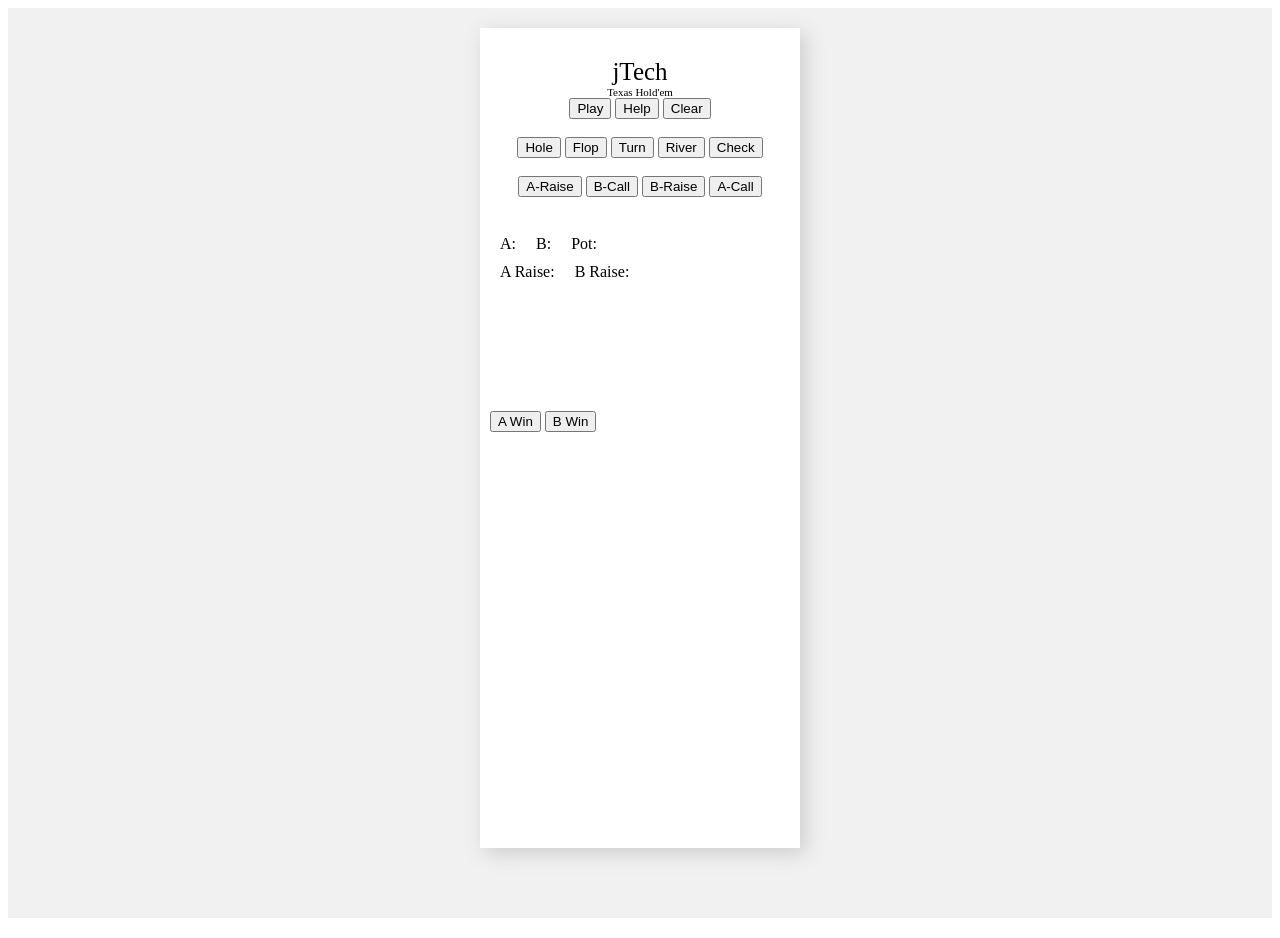
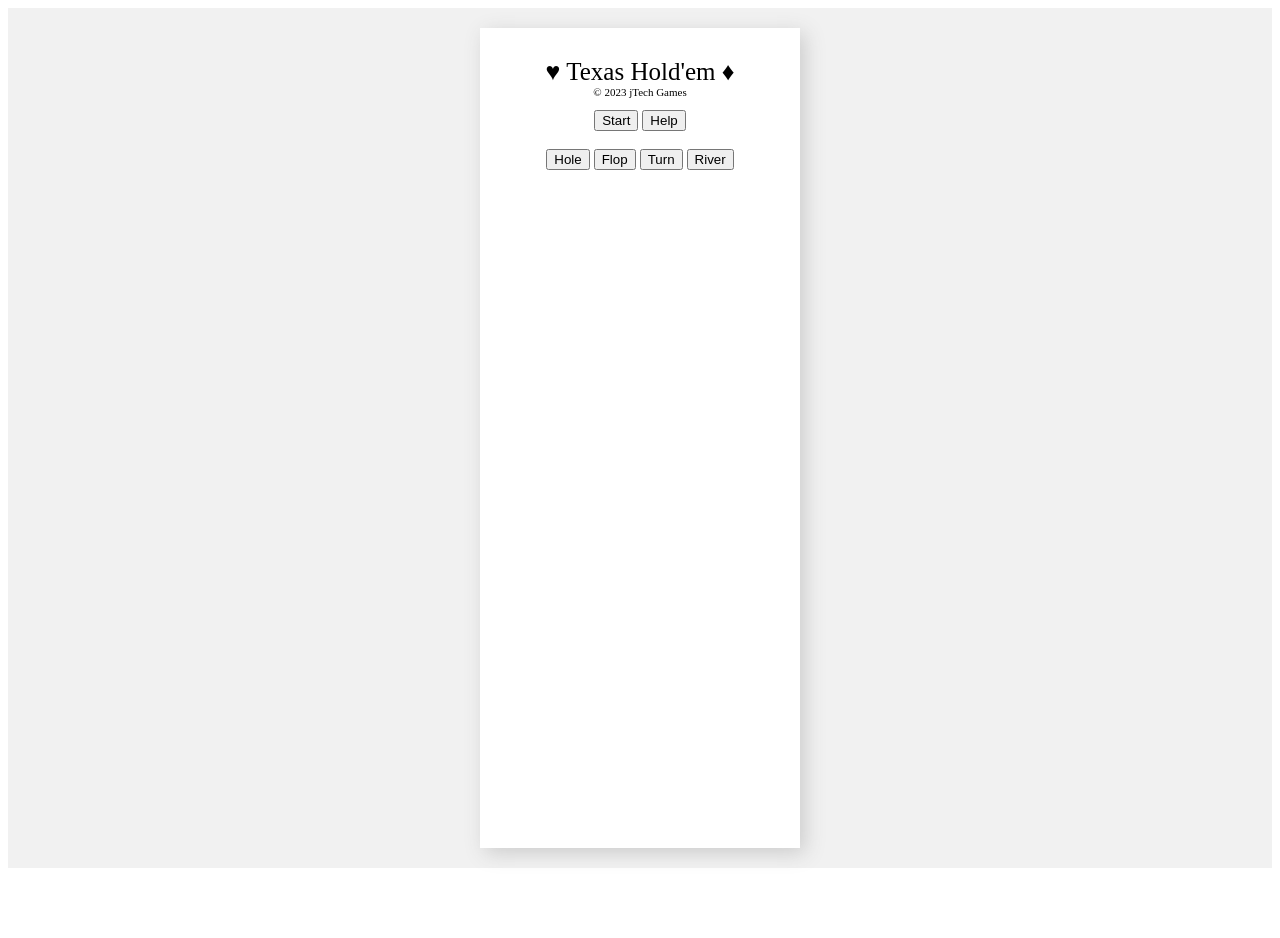
Before and after one commit to Kietpawpan/texasHoldem, a plain HTML site: page index.html in a window 1280 px wide. After the commit the page ends 876 px from the top, so only its background shows below. Drawn offline with Linux system fonts and the light colour scheme; a web font is replaced by a local one.

Commit message:
Update index.html

```diff
--- a/index.html
+++ b/index.html
@@ -19,53 +19,24 @@
 
 <div id="showScroll" class="container">
 	<div class="receipt"><div class="logo">
-		<div class='companyName'>jTech</div>
-		<div class='slogan'>Texas Hold'em<br></div>
+		<div class='companyName'>&hearts; Texas Hold'em &diams;</div>
+		<div class='slogan'>&copy; 2023 jTech Games<br><br></div>
 
-		<button onclick='start()'>Play</button>
-		<button onclick='help()'>Help</button>
-		<button onclick='reload()'>Clear</button><br><br>
+		<button onclick='reload()'>Start</button>
+		<button onclick='help()'>Help</button><br><br>
 		<button onclick='hole()'>Hole</button>
 		<button onclick='flop()'>Flop</button>
 		<button onclick='turn()'>Turn</button>
 		<button onclick='river()'>River</button>
-		<button onclick='check()'>Check</button><br><br>
-		<button onclick='ar()'>A-Raise</button>
-		<button onclick='bc()'>B-Call</button>
-		<button onclick='br()'>B-Raise</button>
-		<button onclick='ac()'>A-Call</button><br><br>
 
 	</div>
 	<div class="transactionDetails">
-
-		A:
-		<div class='transactionDetails' id='AC' style='font-size:14px'></div>
-		B:
-		<div class='transactionDetails' id='BC' style='font-size:14px'></div>
-
-		Pot: <div class='transactionDetails' id='pot'></div><br>
-		</div>
-
-		<div class="transactionDetails">
-
-		A Raise:
-		<div class='transactionDetails' id='AR' style='font-size:14px'></div>
-		B Raise:
-		<div class='transactionDetails' id='BR' style='font-size:14px'></div>
-
-		</div>
-
-		<div class="transactionDetails" id='sf'></div>
-		<div class="transactionDetails">
-
 		<div id='c1' type='text' style='font-size:80px'></div>
 		<div id='c2' type='text' style='font-size:80px'></div>
 		<div id='c3' type='text' style='font-size:80px'></div>
 		<div id='c4' type='text' style='font-size:80px'></div>
 		<div id='c5' type='text' style='font-size:80px'></div>
-
 	</div>
-		<div class="transactionDetails" id='fo'></div>
 	<div class="transactionDetails">
 		<div id='z1' type='text' style='font-size:80px'></div>
 		<div id='z2' type='text' style='font-size:80px'></div>
@@ -74,17 +45,13 @@
 		<div id='z5' style='font-size:80px'></div>
 	</div>
 
-		<div class="transactionDetails" id='full'></div>
 	<div class="transactionDetails">
 		<div id='c6' type='text' style='font-size:80px'></div>
 		<div id='c7' type='text' style='font-size:80px'></div>
 		<div id='c8' type='text' style='font-size:80px'></div>
 		<div id='c9' type='text' style='font-size:80px'></div>
 		<div id='c10' type='text' style='font-size:80px'></div>
-
 	</div>
-
-		<div class="transactionDetails" id='flush'></div>
 	<div class="transactionDetails">
 		<div id='a1' type='text' style='font-size:59px'></div>
 		<div id='a2' type='text' style='font-size:59px'></div>
@@ -111,19 +78,10 @@
 	<div class="transactionDetails">
 		<div id='b8' type='text' style='font-size:15px'></div>
 	</div>
-
-		<button onclick='aWin()'>A Win</button>
-		<button onclick='bWin()'>B Win</button>
 </div>
-
-
-<p class="center">
-<br>
 
 		</div>
 
-		<div id="coupons" class="coupons">
-		</div>
 
 
 	</div>
```
Lines whose indentation alone changed are shown as unchanged.
